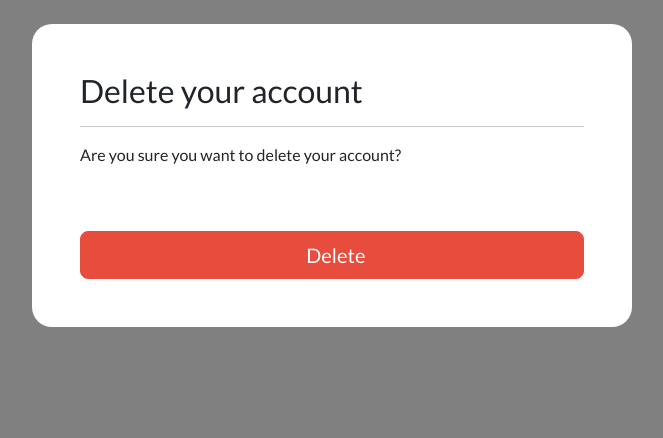
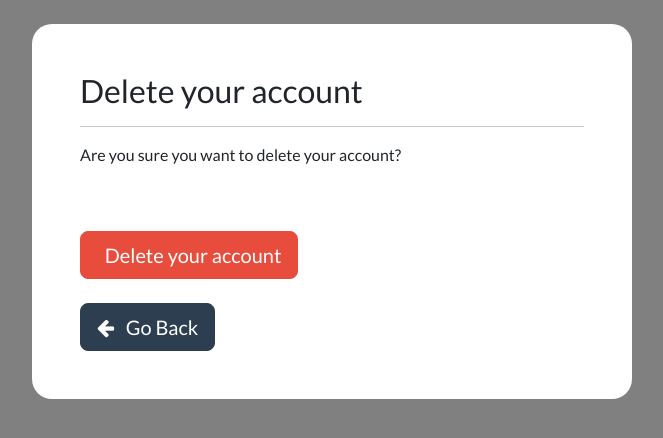
Before and after one commit to eccololo/djshop, a Django app: template djshop/account/templates/account/delete-account.html in a window 1280 px wide. Shown: the part 72-510 px from the top of the page, without its empty margins (308-971 px from the left). Run offline with Django 3.2, Linux system fonts and the light colour scheme; the template is opened without the code that fills it: most values are stand-ins (such as "Sample title", 1, 10 or a date in 2020); some libraries are stand-ins or nearby versions.

Commit message:
Improve in user interface on dashboard and other templates.

```diff
--- a/djshop/account/templates/account/delete-account.html
+++ b/djshop/account/templates/account/delete-account.html
@@ -19,9 +19,18 @@
         <br />
         <form method="POST" autocomplete="off">
             {% csrf_token %}
-            <button type="submit" class="btn btn-lg btn-block btn-danger w-100 p-2">
-                &nbsp; Delete
+            <button type="submit" class="btn btn-lg btn-danger">
+                &nbsp; Delete your account
             </button>
+            <br />
+            <br />
+            <a
+            class="btn btn-lg btn-primary"
+            type="button"
+            href="{% url 'profile-management' %}"
+            >
+            <i arian-hidden="true" class="fa fa-arrow-left"></i> &nbsp; Go Back
+            </a>
         </form>
     </div>
     <br />
--- a/djshop/shop/templates/shop/base.html
+++ b/djshop/shop/templates/shop/base.html
@@ -92,17 +92,33 @@
 
     <div class="collapse navbar-collapse text-center" id="navbarNavDropdown">
       <ul class="navbar-nav ms-auto">
+        {% if user.is_authenticated %}
+          <li class="nav-item">
+            <a class="btn btn-alert navbar-btn text-white" type="button" href="{% url 'dashboard' %}">
+              Dashboard
+            </a>
+          </li>
+        {% else %}
           <li class="nav-item">
             <a class="btn btn-alert navbar-btn text-white" type="button" href="{% url 'register' %}">
               Register
             </a>
           </li>
+        {% endif %}
 
+        {% if user.is_authenticated %}
+          <li class="nav-item">
+            <a class="btn btn-alert navbar-btn text-white" type="button" href="{% url 'user-logout' %}">
+              Logout
+            </a>
+          </li>
+        {% else %}
           <li class="nav-item">
             <a class="btn btn-alert navbar-btn text-white" type="button" href="{% url 'my-login' %}">
               Login
             </a>
           </li>
+        {% endif %}
 
         &nbsp; &nbsp; &nbsp;
 
```
Also changed, not shown: djshop/account/templates/account/dashboard.html (+2 -9 lines), djshop/account/templates/account/profile-management.html (+9 -6 lines). Lines whose indentation alone changed are shown as unchanged.
